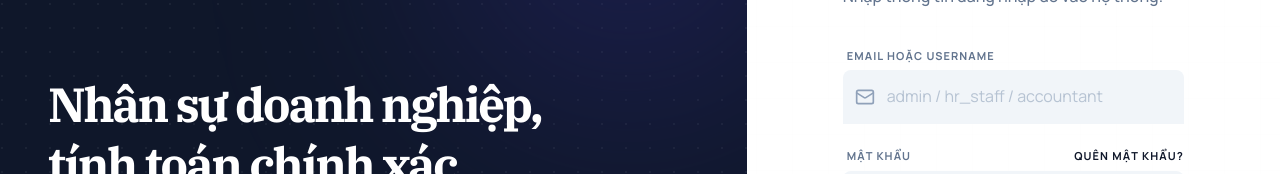
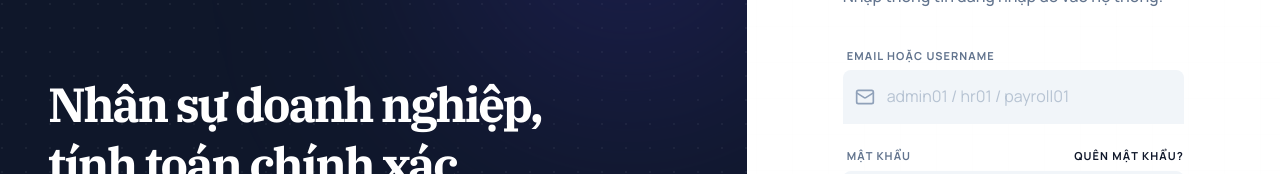
Before and after one commit to ducanh186/enterprise-payroll-erp, a React (Vite) app in the folder frontend/: page /login in a window 1280 px wide. Shown: the part 190-364 px from the top of the page. Built offline with nearby package versions, Linux system fonts and the light colour scheme; no server answers.

Commit message:
Remove placeholder text from sidebar, update login placeholder usernames

```diff
--- a/frontend/src/components/Sidebar.tsx
+++ b/frontend/src/components/Sidebar.tsx
@@ -118,12 +118,6 @@ export default function Sidebar({ open, onClose }: SidebarProps) {
           })}
         </nav>
 
-        <div className="absolute inset-x-4 bottom-4 rounded-3xl border border-white/10 bg-gradient-to-br from-sky-500/20 to-indigo-500/10 p-4">
-          <p className="text-sm font-semibold text-white">Role-aware workspace</p>
-          <p className="mt-1 text-xs leading-5 text-slate-300">
-            Giao diện được tối ưu cho HR, payroll và management.
-          </p>
-        </div>
       </aside>
     </>
   );
--- a/frontend/src/pages/LoginPage.tsx
+++ b/frontend/src/pages/LoginPage.tsx
@@ -149,7 +149,7 @@ export default function LoginPage() {
                   required
                   value={username}
                   onChange={(e) => setUsername(e.target.value)}
-                  placeholder="admin / hr_staff / accountant"
+                  placeholder="admin01 / hr01 / payroll01"
                   className="block w-full rounded-t-lg rounded-b-none border-b-2 border-transparent bg-slate-100 py-3.5 pl-11 pr-4 font-medium text-slate-900 placeholder:text-slate-400/60 transition-all focus:border-slate-950 focus:outline-none focus:ring-0"
                 />
               </div>
```
